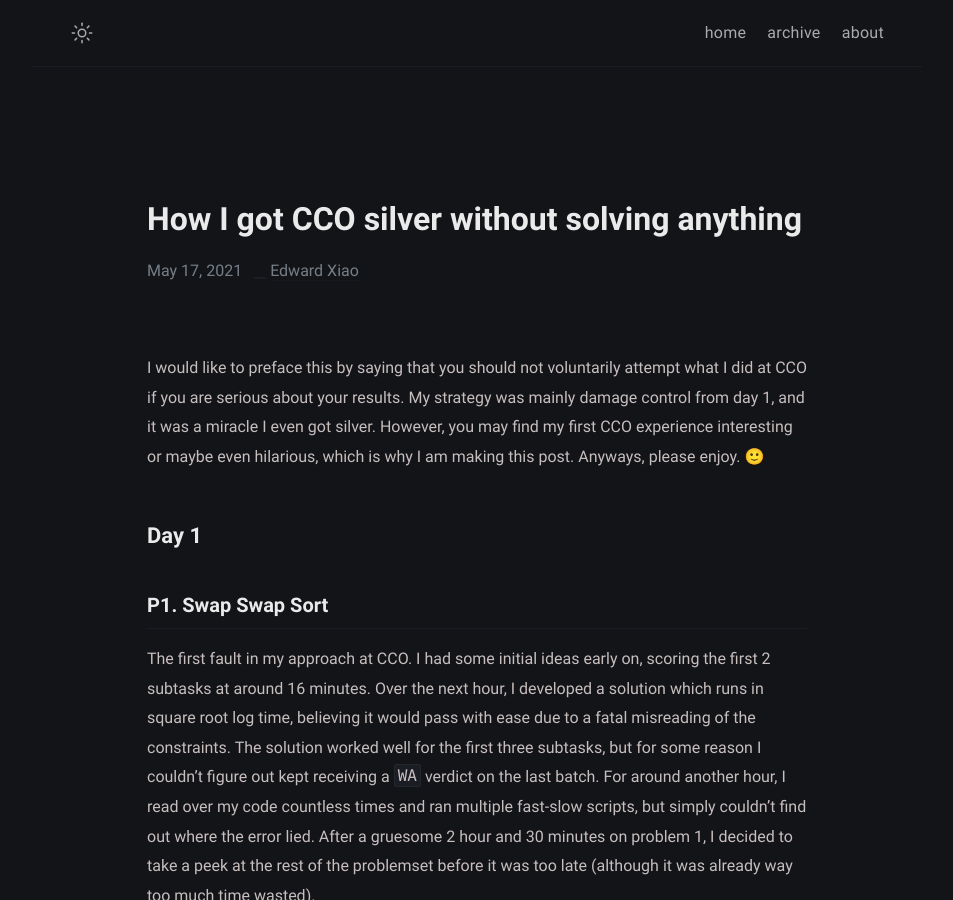
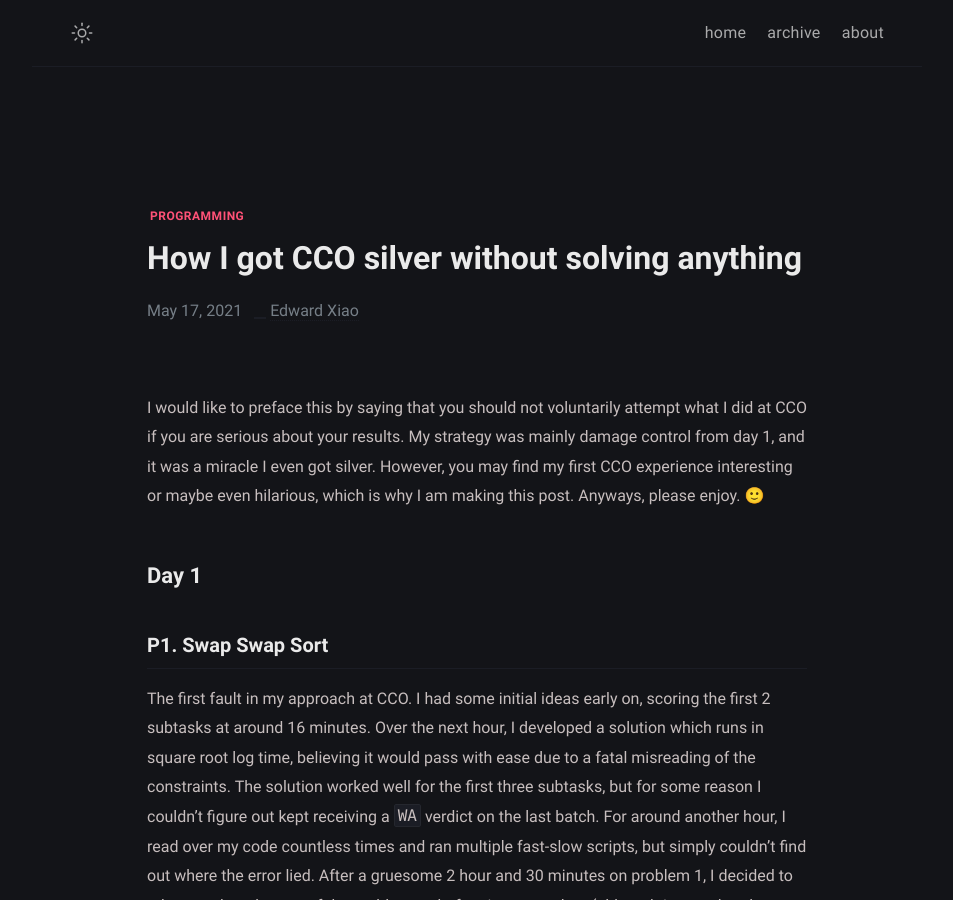
Before and after one commit to 4fecta/4fecta.ca, a Jekyll site: the page built from _posts/how-i-got-cco-silver-without-solving-anything/2021-05-16-how-i-got-cco-silver-without-solving-anything.md, in a window 1280 px wide and 900 px high. Shown: the whole window, without its empty margins (163-1116 px from the left). Built offline with Jekyll 4.4.1, drawn with Linux system fonts in a browser that asks for light colours; formulas are drawn with MathJax 3.

Commit message:
Update 2021-05-16-how-i-got-cco-silver-without-solving-anything.md

```diff
--- a/_posts/how-i-got-cco-silver-without-solving-anything/2021-05-16-how-i-got-cco-silver-without-solving-anything.md
+++ b/_posts/how-i-got-cco-silver-without-solving-anything/2021-05-16-how-i-got-cco-silver-without-solving-anything.md
@@ -3,6 +3,8 @@ layout: post
 title:  "How I got CCO silver without solving anything"
 date:   2021-05-16 20:40:20 -0500
 categories: programming
+tag:
+  - programming
 ---
 I would like to preface this by saying that you should not voluntarily attempt what I did at CCO if you are serious about your results. My strategy was mainly damage control from day 1, and it was a miracle I even got silver. However, you may find my first CCO experience interesting or maybe even hilarious, which is why I am making this post. Anyways, please enjoy. 🙂
 
```
